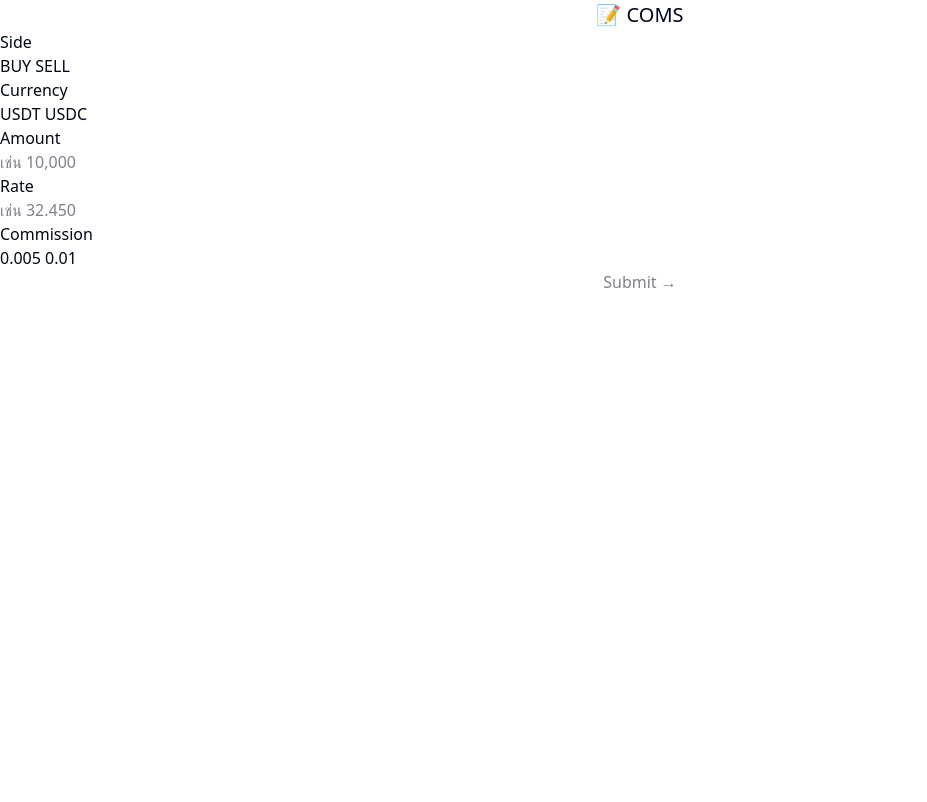
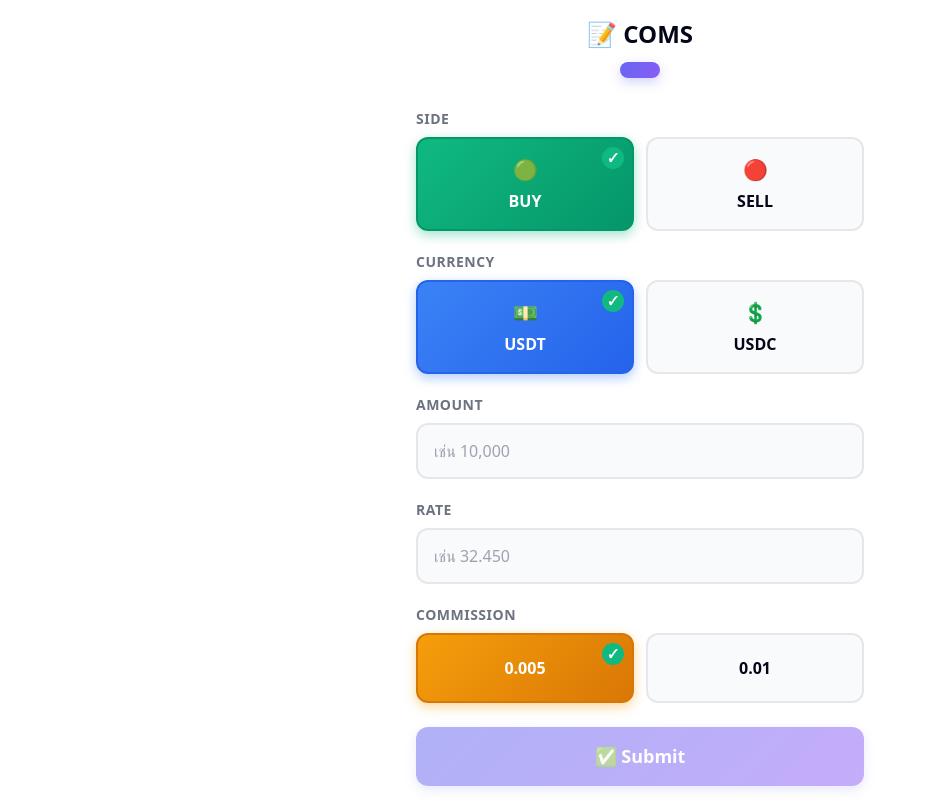
Before and after one commit to Vatayakorn/mini-app-smartquote, a SvelteKit app: page /coms in a window 1280 px wide. Shown: the whole page, without its empty margins (0-927 px from the left). Built offline with nearby package versions, Linux system fonts and the light colour scheme; no server answers.

Commit message:
feat: Migrate commission submission to API with a redesigned UI and enhanced user feedback.

```diff
--- a/src/routes/coms/+page.svelte
+++ b/src/routes/coms/+page.svelte
@@ -3,11 +3,12 @@
     import { page } from "$app/stores";
     import { goto } from "$app/navigation";
     import {
-        sendDataToBot,
         hapticFeedback,
         getTelegramWebApp,
+        getUserId,
     } from "$lib/telegram";
     import { addRecentCustomer } from "$lib/search";
+    import { sendComsRequest } from "$lib/api";
 
     let customer = "";
     let side: "buy" | "sell" = "buy";
@@ -31,28 +32,45 @@
         }
     });
 
-    function handleSubmit() {
+    async function handleSubmit() {
         if (!customer || !amount || !rate) {
             hapticFeedback("error");
             return;
         }
 
         isSubmitting = true;
-        hapticFeedback("success");
+        hapticFeedback("medium");
         addRecentCustomer(customer);
 
         const parsedAmount = parseFloat(amount.replace(/,/g, ""));
         const parsedRate = parseFloat(rate.replace(/,/g, ""));
 
-        sendDataToBot({
-            type: "coms",
+        try {
+            // Get user ID from Telegram or use default
+            const userId = getUserId() || 1437421739;
+
+            // Send request to API
+            const result = await sendComsRequest({
                 client: customer,
                 side: side,
                 currency: currency,
                 amount: parsedAmount,
                 rate: parsedRate,
                 coms: parseFloat(coms),
+                user_id: userId,
             });
+
+            hapticFeedback("success");
+            alert(`✅ ${result.message}`);
+
+            // Navigate back to home after success
+            goto("/");
+        } catch (error: any) {
+            console.error("[COMS] Error:", error);
+            hapticFeedback("error");
+            alert(`❌ Error: ${error.message}`);
+            isSubmitting = false;
+        }
     }
 
     function formatNumber(value: string): string {
@@ -77,32 +95,40 @@
     <!-- Header -->
     <div class="header">
         <h1>📝 COMS</h1>
-        <div class="customer-name">{customer}</div>
+        <div class="customer-badge">{customer}</div>
     </div>
 
     <!-- Side Selection -->
     <div class="form-group">
         <div class="form-label">Side</div>
-        <div class="toggle-group">
+        <div class="button-group">
             <button
-                class="toggle-btn"
+                class="choice-btn buy-btn"
                 class:active={side === "buy"}
                 on:click={() => {
                     side = "buy";
                     hapticFeedback("selection");
                 }}
             >
-                BUY
+                {#if side === "buy"}
+                    <span class="check">✓</span>
+                {/if}
+                <span class="btn-icon">🟢</span>
+                <span class="btn-label">BUY</span>
             </button>
             <button
-                class="toggle-btn"
+                class="choice-btn sell-btn"
                 class:active={side === "sell"}
                 on:click={() => {
                     side = "sell";
                     hapticFeedback("selection");
                 }}
             >
-                SELL
+                {#if side === "sell"}
+                    <span class="check">✓</span>
+                {/if}
+                <span class="btn-icon">🔴</span>
+                <span class="btn-label">SELL</span>
             </button>
         </div>
     </div>
@@ -110,26 +136,34 @@
     <!-- Currency Selection -->
     <div class="form-group">
         <div class="form-label">Currency</div>
-        <div class="toggle-group">
+        <div class="button-group">
             <button
-                class="toggle-btn"
+                class="choice-btn currency-btn"
                 class:active={currency === "USDT"}
                 on:click={() => {
                     currency = "USDT";
                     hapticFeedback("selection");
                 }}
             >
-                USDT
+                {#if currency === "USDT"}
+                    <span class="check">✓</span>
+                {/if}
+                <span class="btn-icon">💵</span>
+                <span class="btn-label">USDT</span>
             </button>
             <button
-                class="toggle-btn"
+                class="choice-btn currency-btn"
                 class:active={currency === "USDC"}
                 on:click={() => {
                     currency = "USDC";
                     hapticFeedback("selection");
                 }}
             >
-                USDC
+                {#if currency === "USDC"}
+                    <span class="check">✓</span>
+                {/if}
+                <span class="btn-icon">💲</span>
+                <span class="btn-label">USDC</span>
             </button>
         </div>
     </div>
@@ -143,6 +177,7 @@
             placeholder="เช่น 10,000"
             value={amount}
             on:input={handleAmountInput}
+            class="input-field"
         />
     </div>
 
@@ -155,86 +190,339 @@
             placeholder="เช่น 32.450"
             value={rate}
             on:input={handleRateInput}
+            class="input-field"
         />
     </div>
 
     <!-- Coms Selection -->
     <div class="form-group">
         <div class="form-label">Commission</div>
-        <div class="toggle-group">
+        <div class="button-group">
             <button
-                class="toggle-btn"
+                class="choice-btn coms-btn"
                 class:active={coms === "0.005"}
                 on:click={() => {
                     coms = "0.005";
                     hapticFeedback("selection");
                 }}
             >
-                0.005
+                {#if coms === "0.005"}
+                    <span class="check">✓</span>
+                {/if}
+                <span class="btn-label">0.005</span>
             </button>
             <button
-                class="toggle-btn"
+                class="choice-btn coms-btn"
                 class:active={coms === "0.01"}
                 on:click={() => {
                     coms = "0.01";
                     hapticFeedback("selection");
                 }}
             >
-                0.01
+                {#if coms === "0.01"}
+                    <span class="check">✓</span>
+                {/if}
+                <span class="btn-label">0.01</span>
             </button>
         </div>
     </div>
 
+    <!-- Summary Preview -->
+    {#if amount && rate}
+        <div class="preview-card">
+            <div class="preview-title">📋 Preview</div>
+            <div class="preview-content">
+                <span class="preview-customer">{customer}</span>
+                <span
+                    class="preview-side"
+                    class:buy={side === "buy"}
+                    class:sell={side === "sell"}
+                >
+                    {side.toUpperCase()}
+                </span>
+                <span>{amount} {currency} @ {rate} / {coms}</span>
+            </div>
+        </div>
+    {/if}
+
     <!-- Submit Button -->
     <div class="submit-section">
         <button
-            class="btn btn-primary btn-full"
+            class="submit-btn"
             on:click={handleSubmit}
             disabled={isSubmitting || !amount || !rate}
         >
             {#if isSubmitting}
                 <span class="spinner"></span>
+                Sending...
             {:else}
-                Submit →
+                ✅ Submit
             {/if}
         </button>
     </div>
 </div>
 
 <style>
+    .container {
+        padding: 16px;
+        max-width: 480px;
+        margin: 0 auto;
+    }
+
     .header {
         text-align: center;
-        margin-bottom: var(--spacing-lg);
+        margin-bottom: 24px;
     }
 
     .header h1 {
-        font-size: 20px;
-        margin-bottom: var(--spacing-xs);
+        font-size: 24px;
+        margin-bottom: 8px;
+        font-weight: 700;
     }
 
-    .customer-name {
-        color: var(--tg-theme-button-color);
+    .customer-badge {
+        display: inline-block;
+        background: linear-gradient(135deg, #6366f1, #8b5cf6);
+        color: white;
+        padding: 8px 20px;
+        border-radius: 20px;
         font-weight: 600;
         font-size: 16px;
+        box-shadow: 0 4px 12px rgba(99, 102, 241, 0.3);
     }
 
-    .toggle-btn.active {
-        background-color: var(--tg-theme-button-color);
-        border-color: var(--tg-theme-button-color);
+    .form-group {
+        margin-bottom: 20px;
+    }
+
+    .form-label {
+        font-size: 14px;
+        font-weight: 600;
+        color: #6b7280;
+        margin-bottom: 8px;
+        text-transform: uppercase;
+        letter-spacing: 0.5px;
+    }
+
+    .button-group {
+        display: grid;
+        grid-template-columns: 1fr 1fr;
+        gap: 12px;
+    }
+
+    .choice-btn {
+        position: relative;
+        display: flex;
+        flex-direction: column;
+        align-items: center;
+        justify-content: center;
+        padding: 16px 12px;
+        border-radius: 12px;
+        border: 2px solid #e5e7eb;
+        background: #f9fafb;
+        cursor: pointer;
+        transition: all 0.2s ease;
+        min-height: 70px;
+    }
+
+    .choice-btn:active {
+        transform: scale(0.98);
+    }
+
+    .choice-btn .check {
+        position: absolute;
+        top: 8px;
+        right: 8px;
+        width: 22px;
+        height: 22px;
+        background: #10b981;
+        color: white;
+        border-radius: 50%;
+        display: flex;
+        align-items: center;
+        justify-content: center;
+        font-size: 12px;
+        font-weight: bold;
+    }
+
+    .choice-btn .btn-icon {
+        font-size: 20px;
+        margin-bottom: 4px;
+    }
+
+    .choice-btn .btn-label {
+        font-size: 16px;
+        font-weight: 700;
+    }
+
+    /* BUY Button */
+    .buy-btn.active {
+        background: linear-gradient(135deg, #10b981, #059669);
+        border-color: #059669;
+        color: white;
+        box-shadow: 0 4px 12px rgba(16, 185, 129, 0.4);
+    }
+
+    .buy-btn:not(.active):hover {
+        border-color: #10b981;
+        background: #ecfdf5;
+    }
+
+    /* SELL Button */
+    .sell-btn.active {
+        background: linear-gradient(135deg, #ef4444, #dc2626);
+        border-color: #dc2626;
+        color: white;
+        box-shadow: 0 4px 12px rgba(239, 68, 68, 0.4);
+    }
+
+    .sell-btn:not(.active):hover {
+        border-color: #ef4444;
+        background: #fef2f2;
+    }
+
+    /* Currency Button */
+    .currency-btn.active {
+        background: linear-gradient(135deg, #3b82f6, #2563eb);
+        border-color: #2563eb;
+        color: white;
+        box-shadow: 0 4px 12px rgba(59, 130, 246, 0.4);
+    }
+
+    .currency-btn:not(.active):hover {
+        border-color: #3b82f6;
+        background: #eff6ff;
+    }
+
+    /* Commission Button */
+    .coms-btn.active {
+        background: linear-gradient(135deg, #f59e0b, #d97706);
+        border-color: #d97706;
+        color: white;
+        box-shadow: 0 4px 12px rgba(245, 158, 11, 0.4);
+    }
+
+    .coms-btn:not(.active):hover {
+        border-color: #f59e0b;
+        background: #fffbeb;
+    }
+
+    .input-field {
+        width: 100%;
+        padding: 14px 16px;
+        font-size: 16px;
+        border: 2px solid #e5e7eb;
+        border-radius: 12px;
+        background: #f9fafb;
+        transition: all 0.2s ease;
+    }
+
+    .input-field:focus {
+        outline: none;
+        border-color: #6366f1;
+        background: white;
+        box-shadow: 0 0 0 3px rgba(99, 102, 241, 0.1);
+    }
+
+    .input-field::placeholder {
+        color: #9ca3af;
+    }
+
+    .preview-card {
+        background: linear-gradient(135deg, #f0f9ff, #e0f2fe);
+        border: 2px solid #0ea5e9;
+        border-radius: 12px;
+        padding: 16px;
+        margin-bottom: 20px;
+    }
+
+    .preview-title {
+        font-size: 12px;
+        font-weight: 600;
+        color: #0369a1;
+        text-transform: uppercase;
+        margin-bottom: 8px;
+    }
+
+    .preview-content {
+        font-size: 14px;
+        color: #0c4a6e;
+        display: flex;
+        flex-wrap: wrap;
+        gap: 6px;
+        align-items: center;
+    }
+
+    .preview-customer {
+        font-weight: 700;
+    }
+
+    .preview-side {
+        padding: 2px 8px;
+        border-radius: 4px;
+        font-weight: 700;
+        font-size: 12px;
+    }
+
+    .preview-side.buy {
+        background: #10b981;
+        color: white;
+    }
+
+    .preview-side.sell {
+        background: #ef4444;
+        color: white;
     }
 
     .submit-section {
-        margin-top: var(--spacing-lg);
+        margin-top: 24px;
     }
 
-    .btn-full {
+    .submit-btn {
         width: 100%;
-        padding: var(--spacing-md);
-        font-size: 16px;
+        padding: 16px;
+        font-size: 18px;
+        font-weight: 700;
+        color: white;
+        background: linear-gradient(135deg, #6366f1, #8b5cf6);
+        border: none;
+        border-radius: 12px;
+        cursor: pointer;
+        transition: all 0.2s ease;
+        box-shadow: 0 4px 12px rgba(99, 102, 241, 0.3);
+        display: flex;
+        align-items: center;
+        justify-content: center;
+        gap: 8px;
     }
 
-    .btn:disabled {
+    .submit-btn:hover:not(:disabled) {
+        transform: translateY(-2px);
+        box-shadow: 0 6px 20px rgba(99, 102, 241, 0.4);
+    }
+
+    .submit-btn:active:not(:disabled) {
+        transform: scale(0.98);
+    }
+
+    .submit-btn:disabled {
         opacity: 0.5;
         cursor: not-allowed;
+        transform: none;
+    }
+
+    .spinner {
+        width: 20px;
+        height: 20px;
+        border: 3px solid rgba(255, 255, 255, 0.3);
+        border-top-color: white;
+        border-radius: 50%;
+        animation: spin 0.8s linear infinite;
+    }
+
+    @keyframes spin {
+        to {
+            transform: rotate(360deg);
+        }
     }
 </style>
```
Lines whose indentation alone changed are shown as unchanged.
